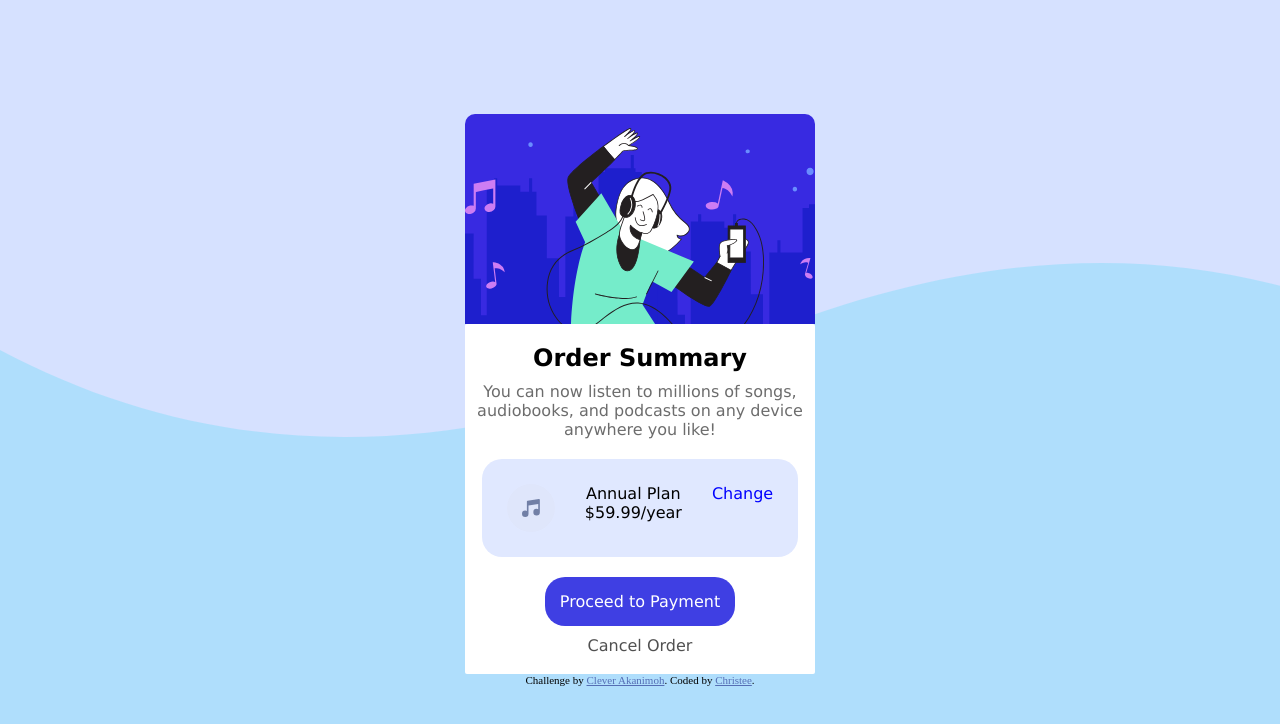
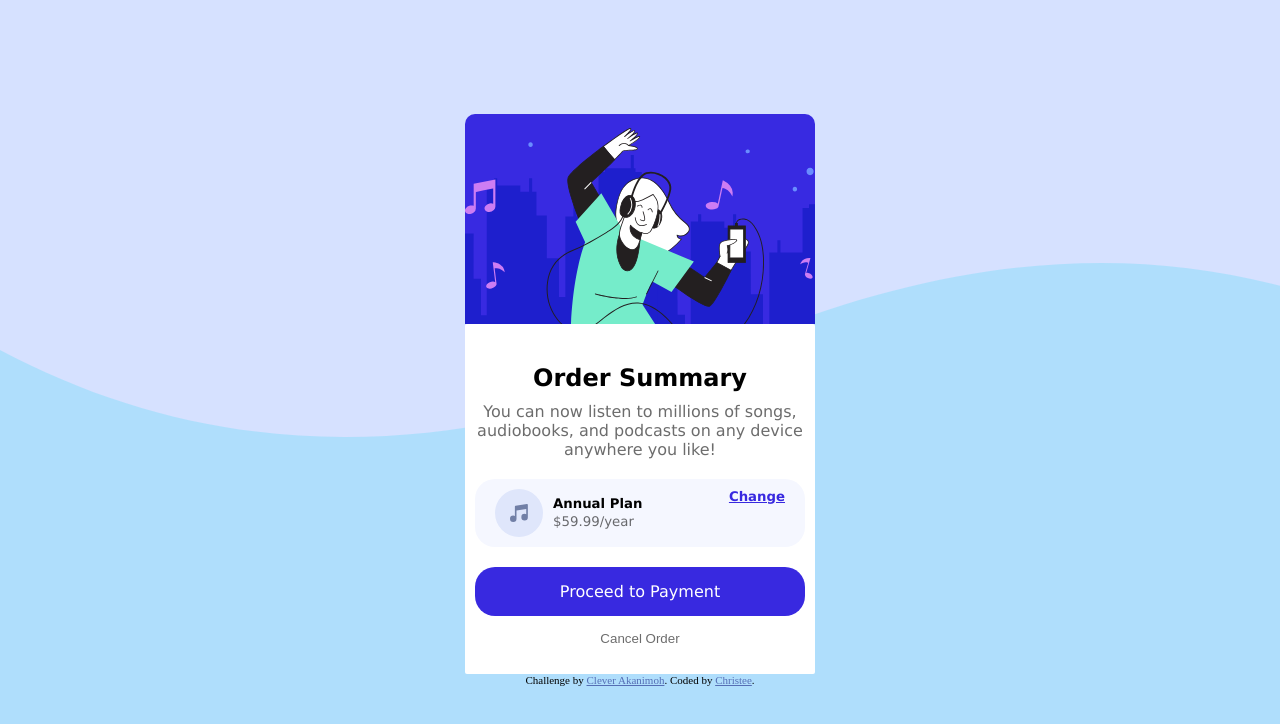
Before and after one commit to Christee-christopher/order-summary-component-main, a plain HTML site: page index.html in a window 1280 px wide. Drawn offline with Linux system fonts and the light colour scheme.

Commit message:
changes made

```diff
--- a/index.html
+++ b/index.html
@@ -44,7 +44,7 @@
       height: 350px;
       display: flex;
       flex-direction: column;
-      padding: 10px 10px;
+      padding: 30px 10px;
       align-items: center;
       border-radius: 2px;
       font-family: Verdana, Geneva, Tahoma, sans-serif;
@@ -58,35 +58,62 @@
     .you {
       color: rgba(0, 0, 0, 0.575);
       font-size: 16px;
-      text-align: center ;
+      text-align: center;
     }
+
+    .icon-plan {
+      display: flex;
+    }
+
     .plan {
-      background-color:   hsl(225, 100%, 94%);
-      margin: 20px;
-      padding: 25px;
-    display: flex;
-    gap:30px;
-    border-radius: 20px;
-    text-align: center;
+      background-color: hsl(225, 100%, 98%);
+      margin: 20px 0;
+      padding: 10px 20px;
+      width: 100%;
+      display: flex;
+      border-radius: 20px;
+      justify-content: space-between;
+    }
+
+    .icon-plan {
+      display: flex;
+      align-items: center;
+      gap: 10px;
+    }
+
+    .value {
+      color: rgba(0, 0, 0, 0.575);
+    }
+
+    .change {
+      color: hsl(245, 75%, 52%);
+      text-decoration: underline;
+      cursor: pointer;
+    }
+
+    .proceed {
+      background-color: hsl(245, 75%, 52%);
+      width: 100%;
+      color: white;
+      padding: 15px;
+      border-radius: 20px;
+      font-size: 16px;
+      text-align: center;
+      cursor: pointer;
+    }
+
+    .cancel {
+      margin: 10px;
+      color: rgba(0, 0, 0, 0.575);
+      padding: 5px;
+      border-radius: 5px;
+      background-color: transparent;
+      border: none;
+      cursor: pointer;
+
 
     }
-    .change{
-      color: blue;
-      gap: 20px;
-      text-align: center;
-    }
-.proceed{
-  background-color:rgba(35, 35, 223, 0.87);
-  color: white;
-  padding: 15px;
-  border-radius: 20px;
-  font-size: 16px;
-}
-.cancel{
-  padding: 10px;
-  color: rgba(0, 0, 0, 0.685);
 
-}
     .attribution {
       font-size: 11px;
       text-align: center;
@@ -109,19 +136,24 @@
       <div class="write-up">
         <h4 class="order"> Order Summary</h4>
 
-        <p class="you">You can now listen to millions of songs, audiobooks, and podcasts on any device anywhere you like!</p>
+        <p class="you">You can now listen to millions of songs, audiobooks, and podcasts on any device anywhere you
+          like!</p>
 
         <div class="plan">
-          <img src="./images/icon-music.svg" alt="">
-          <p class="annual">Annual Plan
-            $59.99/year</p>
-          <p class="change">Change</p>
+          <div class="icon-plan">
+            <img src="./images/icon-music.svg" alt="" class="music-icon">
+            <div class="plan-price">
+              <h5 class="annual">Annual Plan </h5>
+              <small class="value"> $59.99/year</small>
+            </div>
+          </div>
+          <h5 class="change">Change</h5>
 
         </div>
 
         <div class="proceed">Proceed to Payment</div>
 
-        <p class="cancel">Cancel Order</p>
+        <button class="cancel">Cancel Order</button>
       </div>
 
       <div class="attribution">
```
